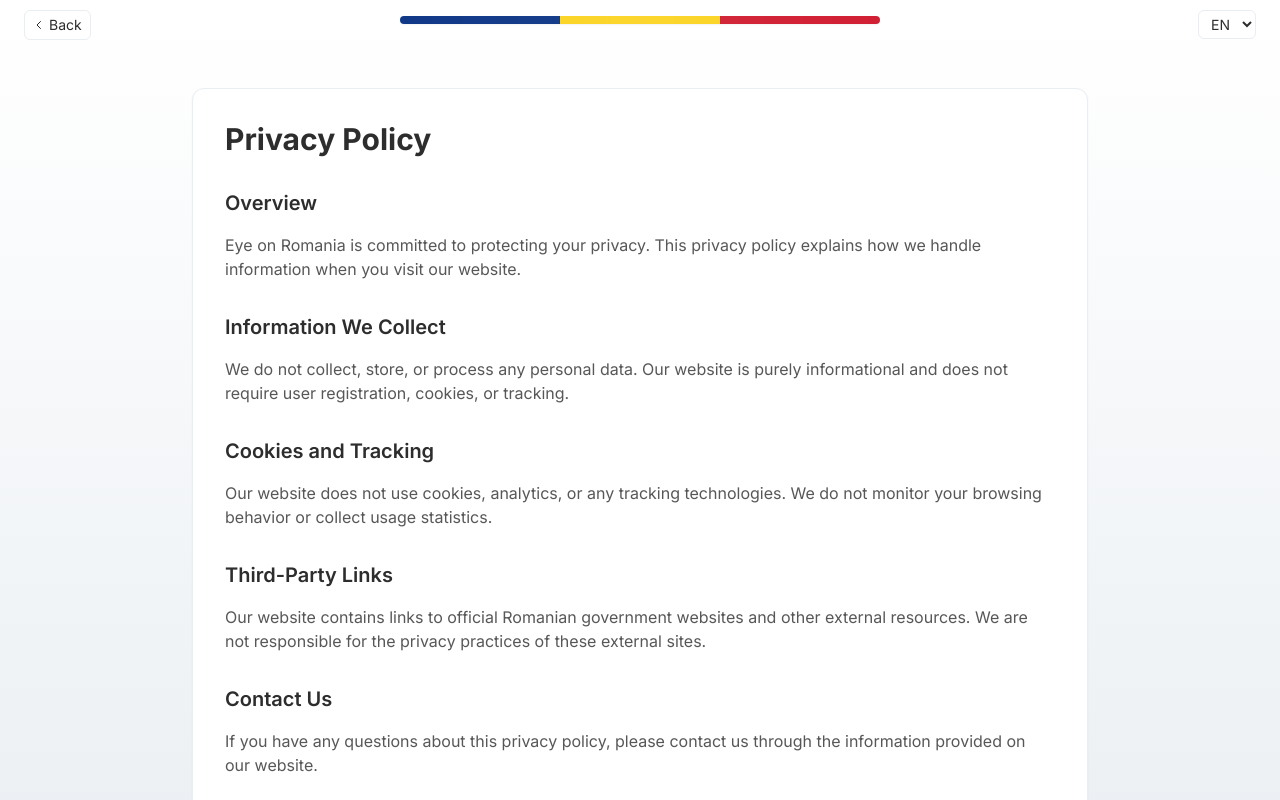
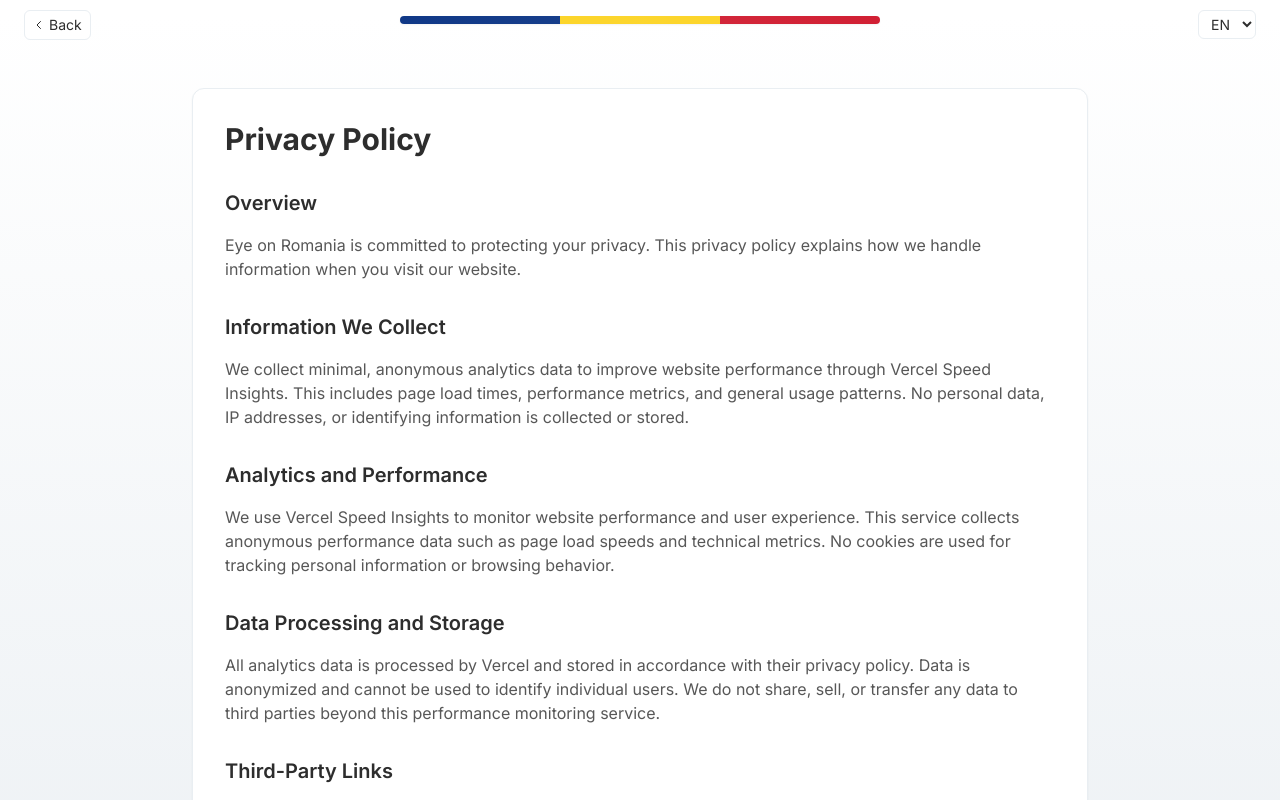
Before and after one commit to CodeNKoffee/eye-on-romania, a Next.js app: page /en/privacy in a window 1280 px wide. Shown: the top 800 px of the page. Built offline with nearby package versions, Linux system fonts and the light colour scheme.

Commit message:
ref: romania tos and pp

```diff
--- a/src/app/[locale]/privacy/page.tsx
+++ b/src/app/[locale]/privacy/page.tsx
@@ -44,6 +44,15 @@
 
             <section className="mb-6 sm:mb-8">
               <h2 className="text-lg sm:text-xl font-semibold text-transylvanian-stone mb-3 sm:mb-4 leading-tight">
+                {t('privacy.dataProcessing.title')}
+              </h2>
+              <p className="text-sm sm:text-base text-transylvanian-stone/80 leading-relaxed mb-3 sm:mb-4">
+                {t('privacy.dataProcessing.description')}
+              </p>
+            </section>
+
+            <section className="mb-6 sm:mb-8">
+              <h2 className="text-lg sm:text-xl font-semibold text-transylvanian-stone mb-3 sm:mb-4 leading-tight">
                 {t('privacy.thirdParty.title')}
               </h2>
               <p className="text-sm sm:text-base text-transylvanian-stone/80 leading-relaxed mb-3 sm:mb-4">
--- a/src/locales/en.json
+++ b/src/locales/en.json
@@ -626,11 +626,15 @@
       },
       "dataCollection": {
         "title": "Information We Collect",
-        "description": "We do not collect, store, or process any personal data. Our website is purely informational and does not require user registration, cookies, or tracking."
+        "description": "We collect minimal, anonymous analytics data to improve website performance through Vercel Speed Insights. This includes page load times, performance metrics, and general usage patterns. No personal data, IP addresses, or identifying information is collected or stored."
       },
       "cookies": {
-        "title": "Cookies and Tracking",
-        "description": "Our website does not use cookies, analytics, or any tracking technologies. We do not monitor your browsing behavior or collect usage statistics."
+        "title": "Analytics and Performance",
+        "description": "We use Vercel Speed Insights to monitor website performance and user experience. This service collects anonymous performance data such as page load speeds and technical metrics. No cookies are used for tracking personal information or browsing behavior."
+      },
+      "dataProcessing": {
+        "title": "Data Processing and Storage",
+        "description": "All analytics data is processed by Vercel and stored in accordance with their privacy policy. Data is anonymized and cannot be used to identify individual users. We do not share, sell, or transfer any data to third parties beyond this performance monitoring service."
       },
       "thirdParty": {
         "title": "Third-Party Links",
@@ -650,7 +654,7 @@
       },
       "purpose": {
         "title": "Purpose of Service",
-        "description": "Eye on Romania provides informational content about Romania for educational and reference purposes. All information is compiled from publicly available sources."
+        "description": "Eye on Romania provides informational content about Romania for educational and reference purposes. All information is compiled from publicly available sources. We use anonymous analytics to monitor and improve website performance."
       },
       "disclaimer": {
         "title": "Disclaimer",
--- a/src/locales/ro.json
+++ b/src/locales/ro.json
@@ -625,11 +625,15 @@
       },
       "dataCollection": {
         "title": "Informațiile pe care le Colectăm",
-        "description": "Nu colectăm, stocăm sau procesăm date personale. Site-ul nostru web este pur informativ și nu necesită înregistrarea utilizatorului, cookie-uri sau urmărire."
+        "description": "Colectăm date analitice minimale și anonime pentru a îmbunătăți performanța site-ului prin Vercel Speed Insights. Acestea includ timpii de încărcare a paginilor, măsurători de performanță și modele generale de utilizare. Nu se colectează sau stochează date personale, adrese IP sau informații identificatoare."
       },
       "cookies": {
-        "title": "Cookie-uri și Urmărire",
-        "description": "Site-ul nostru web nu folosește cookie-uri, analize sau tehnologii de urmărire. Nu monitorizăm comportamentul dvs. de navigare și nu colectăm statistici de utilizare."
+        "title": "Analize și Performanță",
+        "description": "Folosim Vercel Speed Insights pentru a monitoriza performanța site-ului și experiența utilizatorului. Acest serviciu colectează date anonime de performanță cum ar fi vitezele de încărcare a paginilor și măsurători tehnice. Nu se folosesc cookie-uri pentru urmărirea informațiilor personale sau comportamentului de navigare."
+      },
+      "dataProcessing": {
+        "title": "Procesarea și Stocarea Datelor",
+        "description": "Toate datele analitice sunt procesate de Vercel și stocate conform politicii lor de confidențialitate. Datele sunt anonimizate și nu pot fi folosite pentru identificarea utilizatorilor individuali. Nu partajăm, vindem sau transferăm date către terți în afara acestui serviciu de monitorizare a performanței."
       },
       "thirdParty": {
         "title": "Linkuri către Terți",
@@ -649,7 +653,7 @@
       },
       "purpose": {
         "title": "Scopul Serviciului",
-        "description": "Eye on Romania oferă conținut informativ despre România în scopuri educaționale și de referință. Toate informațiile sunt compilate din surse disponibile public."
+        "description": "Eye on Romania oferă conținut informativ despre România în scopuri educaționale și de referință. Toate informațiile sunt compilate din surse disponibile public. Folosim analize anonime pentru a monitoriza și îmbunătăți performanța site-ului."
       },
       "disclaimer": {
         "title": "Clauza de Exonerare",
```
